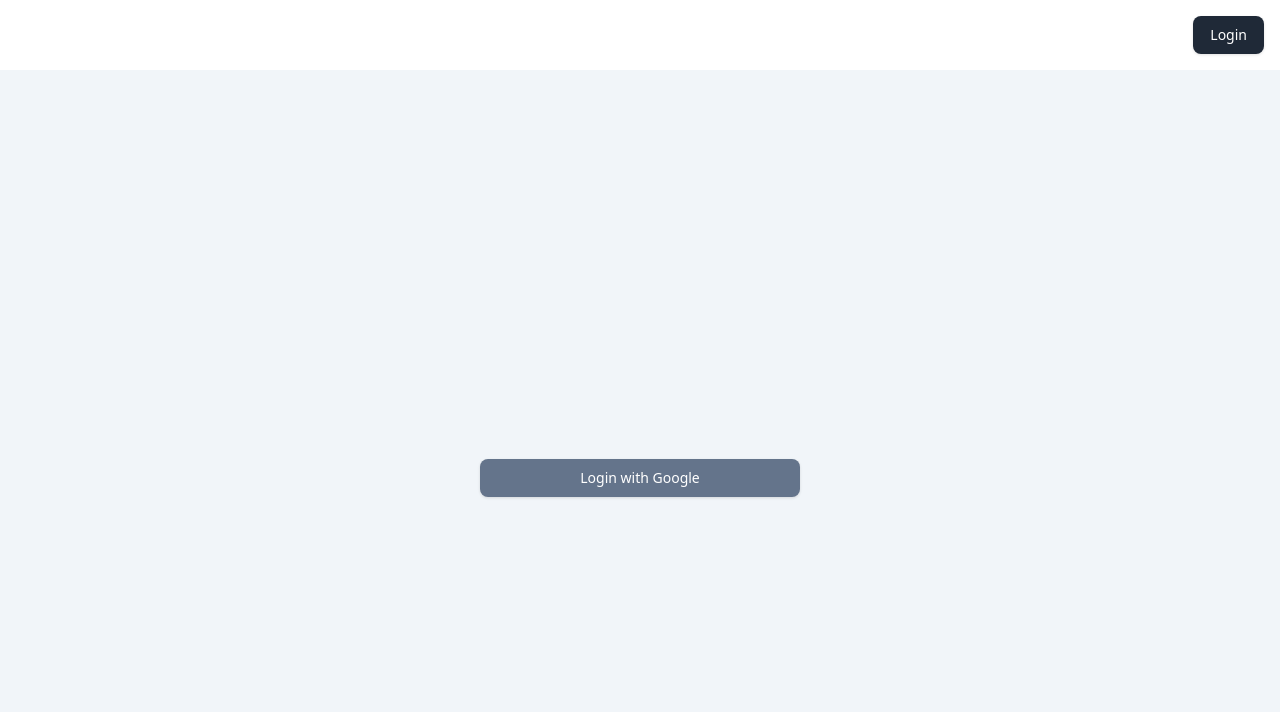
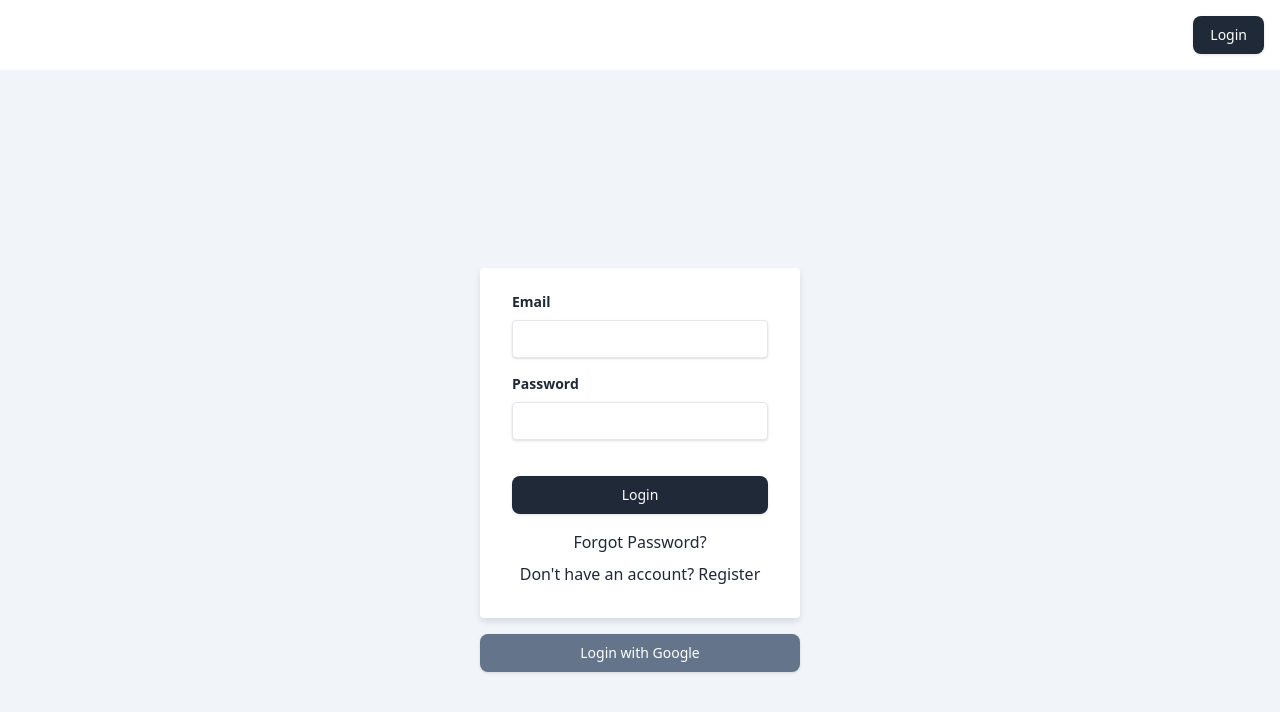
Before and after one commit to robert-s-hogan/vue3-firebase-starter-template, a Vue app: page /login in a window 1280 px wide. Shown: the top 712 px of the page. Built offline with nearby package versions, Linux system fonts and the light colour scheme; no server answers.

Commit message:
Implement email/password login form in LoginView.vue (Closes #1)

```diff
--- a/src/views/login/LoginView.vue
+++ b/src/views/login/LoginView.vue
@@ -2,47 +2,44 @@
 <template>
   <div class="flex items-center justify-center min-h-screen bg-muted">
     <div class="w-full max-w-xs">
-      <!-- <h1 class="text-2xl font-bold text-center text-primary mb-6">Login</h1> -->
-      <!-- *****
       <form
         @submit.prevent="handleSubmit"
         class="bg-white shadow-md rounded px-8 pt-6 pb-8 mb-4"
       >
-        CHANGE USERNAME TO EMAIL
         <div class="mb-4">
-          <label class="block text-primary text-sm font-bold mb-2" for="email">
+          <label for="email" class="block text-primary text-sm font-bold mb-2">
             Email
           </label>
           <input
-            class="shadow appearance-none border rounded w-full py-2 px-3 text-primary leading-tight focus:outline-none focus:shadow-outline"
             id="email"
             type="email"
             v-model="email"
             required
             autocomplete="username"
+            class="shadow appearance-none border rounded w-full py-2 px-3 text-primary leading-tight focus:outline-none focus:shadow-outline"
           />
         </div>
 
         <div class="mb-6">
           <label
+            for="password"
             class="block text-primary text-sm font-bold mb-2"
-            for="password"
           >
             Password
           </label>
           <input
-            class="shadow appearance-none border rounded w-full py-2 px-3 text-primary mb-3 leading-tight focus:outline-none focus:shadow-outline"
             id="password"
             type="password"
             v-model="password"
             required
             autocomplete="current-password"
+            class="shadow appearance-none border rounded w-full py-2 px-3 text-primary mb-3 leading-tight focus:outline-none focus:shadow-outline"
           />
-
           <p v-if="loginError" class="text-error text-xs italic mt-2">
             {{ loginError }}
           </p>
         </div>
+
         <div class="flex items-center justify-between">
           <Button
             variant="primary"
@@ -62,14 +59,12 @@
             Forgot Password?
           </router-link>
         </div>
-
         <div class="text-center mt-2">
-
           <router-link to="/register" class="text-primary hover:underline">
             Don't have an account? Register
           </router-link>
         </div>
-      </form> ***** -->
+      </form>
 
       <div class="text-center mt-4">
         <Button
@@ -88,27 +83,40 @@
 <script setup lang="ts">
 import { ref } from 'vue'
 import { useRouter } from 'vue-router'
-import { auth } from '@/firebase/firebaseConfig'
-import { loginWithGoogle } from '@/services/authServices'
-import Button from '@/components/atoms/BaseButton/BaseButton.vue' // Corrected path casing
+import { useAuth } from '@/composables/useAuth'
+import Button from '@/components/atoms/BaseButton/BaseButton.vue'
 
 const router = useRouter()
+const { login, loginWithGoogle } = useAuth() // pull in both methods :contentReference[oaicite:0]{index=0}&#8203;:contentReference[oaicite:1]{index=1}
 
-const loginError = ref<string | null>(null) // <-- Add state for displaying errors
-const isLoading = ref(false) // <-- Add loading state
+const email = ref('')
+const password = ref('')
+const loginError = ref<string | null>(null)
+const isLoading = ref(false)
+
+const handleSubmit = async () => {
+  loginError.value = null
+  isLoading.value = true
+  try {
+    await login(email.value, password.value)
+    router.push('/dashboard')
+  } catch (err) {
+    loginError.value =
+      err instanceof Error ? err.message : 'An unknown error occurred'
+  } finally {
+    isLoading.value = false
+  }
+}
 
 const handleGoogleLogin = async () => {
-  loginError.value = null // Clear previous errors
+  loginError.value = null
   isLoading.value = true
   try {
-    await loginWithGoogle(auth)
+    await loginWithGoogle()
     router.push('/dashboard')
-  } catch (error) {
-    if (error instanceof Error) {
-      loginError.value = error.message // Update UI with specific error message
-    } else {
-      loginError.value = 'An unknown error occurred' // Fallback for non-Error instances
-    }
+  } catch (err) {
+    loginError.value =
+      err instanceof Error ? err.message : 'An unknown error occurred'
   } finally {
     isLoading.value = false
   }
```
